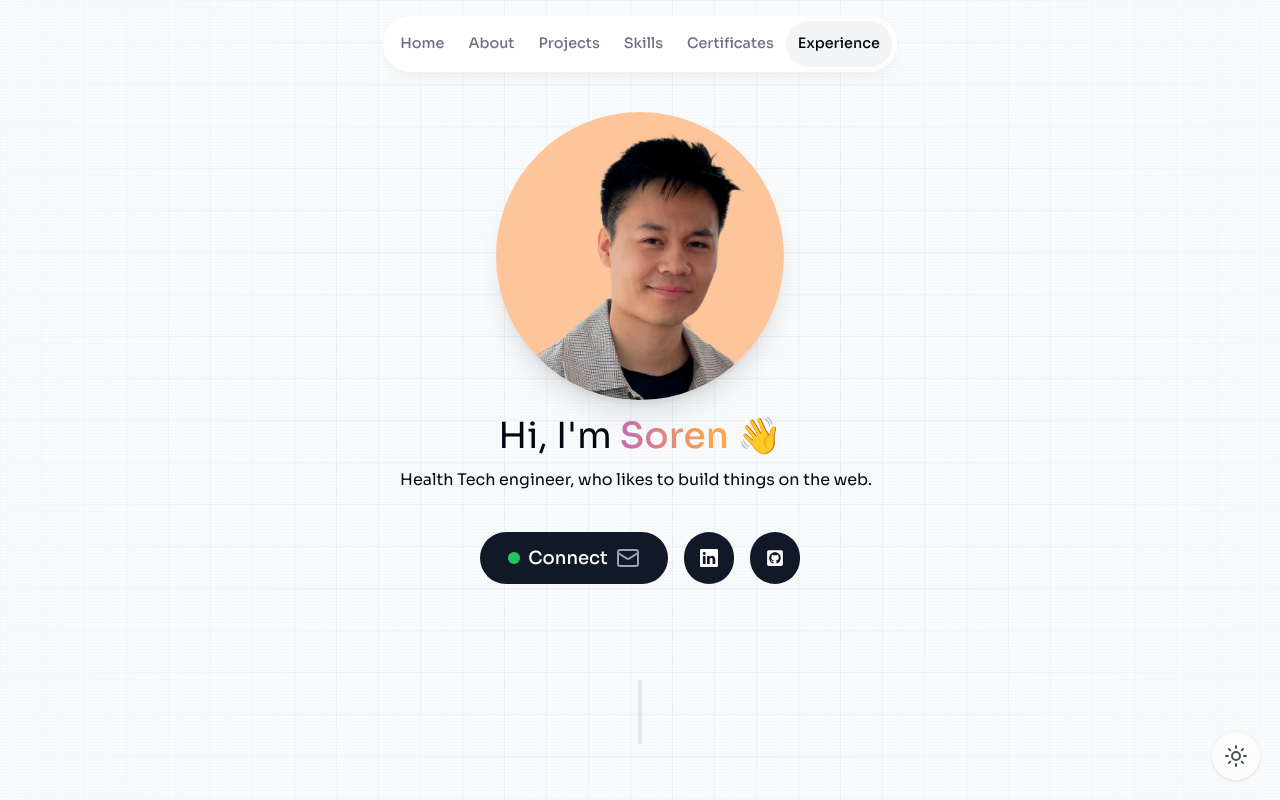
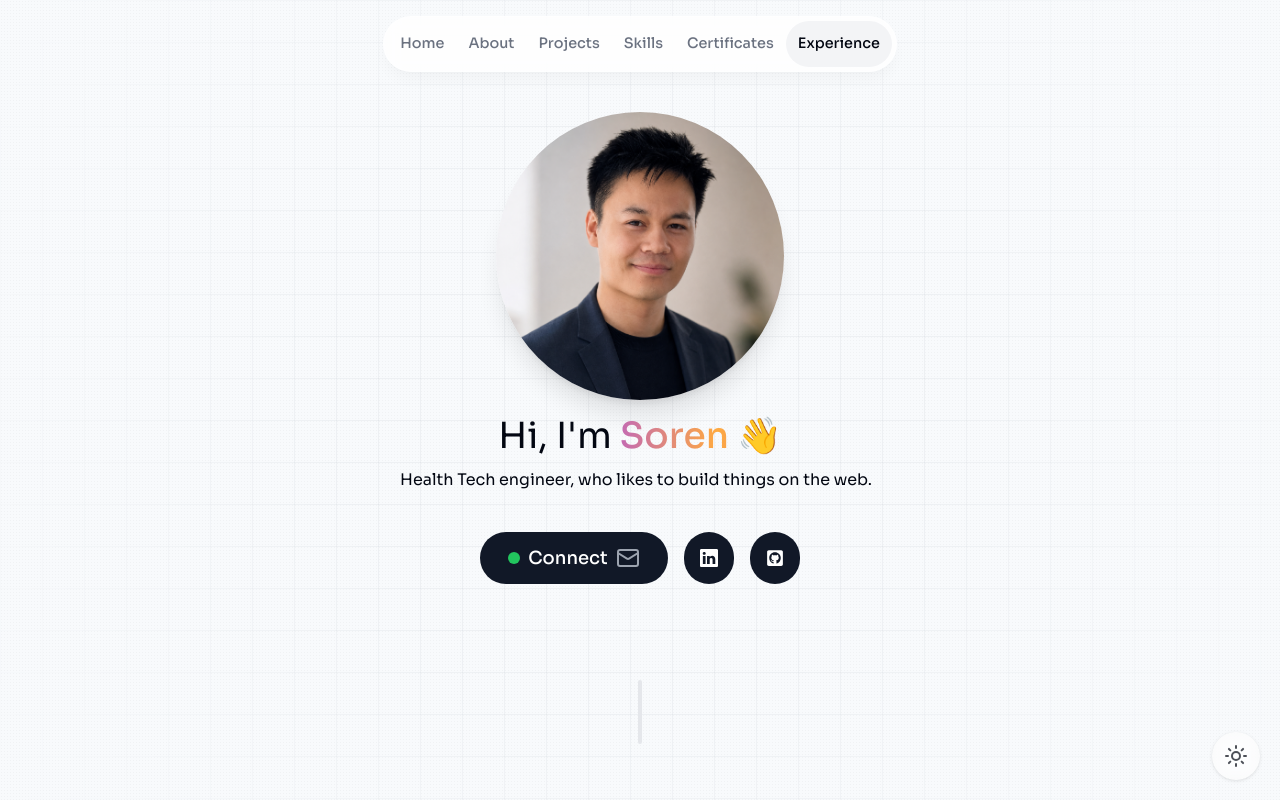
Before and after one commit to soerenmehlsen/portfolio, a Next.js app: page / in a window 1280 px wide. Shown: the top 800 px of the page. Built offline with nearby package versions, Linux system fonts and the light colour scheme; no server answers.

Commit message:
Update: changed profile picture

```diff
--- a/src/app/components/home/Hero.tsx
+++ b/src/app/components/home/Hero.tsx
@@ -37,7 +37,7 @@ const Hero = () => {
             }}
           >
             <Image
-              src="/profilbillede.png"
+              src="/Profilbillede.png"
               fill
               alt="hero"
               priority={true}
```
Also changed, not shown: public/profilbillede.png.
